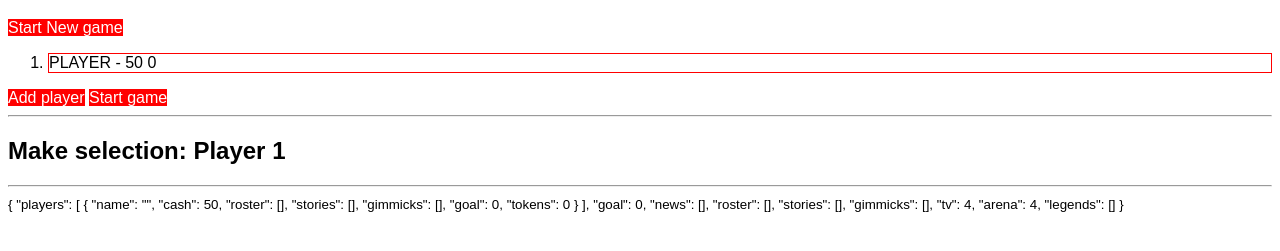
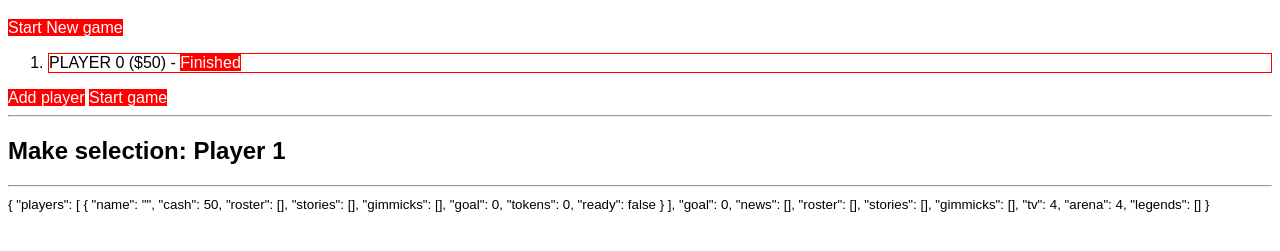
Before and after one commit to frazerwilson2/territory-vue, a plain HTML site: page index.html in a window 1280 px wide. Both pictures are taken after a click on the link "Start New game". Shown: the part 61-312 px from the top of the page. Drawn offline with nearby package versions, Linux system fonts and the light colour scheme.

Commit message:
picking roster functionality

```diff
--- a/app.js
+++ b/app.js
@@ -15,31 +15,24 @@ var app = new Vue({
       arena:4,
       legends:[]
     },
-    player: {
-      name: '',
-      cash:50,
-      roster:[],
-      stories:[],
-      gimmicks:[],
-      goal:0,
-      tokens: 0
-    },
     currentPlayer:0
   },
   mounted: function() {
   this.getRoster();
   },
   methods: {
-    nextPlayer: function(){
-      this.currentPlayer + 1 == this.game.players.length ? this.currentPlayer = 0 : this.currentPlayer++;
-    },
-    fetchEvents: function(){
-      fetch('/data.json')
-      .then(blob => blob.json())
-      .then(data => this.$set(this,'todos', data));
-    },
     newPlayer: function(){
-      this.game.players.push(this.player);
+      var nextup = {
+        name: '',
+        cash:50,
+        roster:[],
+        stories:[],
+        gimmicks:[],
+        goal:0,
+        tokens: 0,
+        ready: false
+      };
+      this.game.players.push(nextup);
     },
     getRoster:function(){
       fetch('/roster.json')
@@ -48,18 +41,41 @@ var app = new Vue({
     },
     pickRoster: function(){
       this.game.roster = this.rawRoster.map(w => w.Id);
+    },
+    // The setup roster pick
+    addToRoster: function(data){
+      this.game.players[this.currentPlayer].roster.push(data.id);
+      this.game.players[this.currentPlayer].cash -= data.val;
+    },
+    nextPlayer: function(){
+      this.currentPlayer + 1 == this.game.players.length ? this.currentPlayer = 0 : this.currentPlayer++;
+      if(this.game.players[this.currentPlayer].ready){this.nextPlayer()}
+    },
+    donePurchase: function(){
+      this.game.players[this.currentPlayer].ready = true;
+      var readyCount = 0;
+      for(var i=0;i<this.game.players.length;i++){
+        if (this.game.players[i].ready) {readyCount++}
+      }
+      if(readyCount == this.game.players.length) {
+        alert('lets play');
+      }
+      else {
+      this.nextPlayer();
+      }
     }
   },
   components: {
     'wrestler': {
-      props: ['data'],
-      template: '<div class="box">\
-      <h2>{{data.Name}}</h2>\
-      ({{data.Val}}) <a v-on:click="increment()">Purchase</a>\
+      props: ['data', 'cash'],
+      template: '<div class="box" v-bind:class="{ assigned: data.assigned || !cash }">\
+      <h2>{{data.Name}} ({{data.val}})</h2>\
+      ({{data.Val}}) <a v-on:click="purchaseRoster()" v-if="!data.assigned">Purchase</a>\
       </div>',
       methods: {
-        increment: function () {
-          console.log(this.data.Name)
+        purchaseRoster: function () {
+          this.data.assigned = true;
+          app.$emit('addToRoster', {id:this.data.Id, val:this.data.val});
           app.$emit('nextPlayer', 'switch to' + this.data.Id);
         }
       }
@@ -67,8 +83,11 @@ var app = new Vue({
   }
 });
 
-app.$on('nextPlayer', function (msg) {
+app.$on('nextPlayer', function (x) {
   this.nextPlayer();
+})
+app.$on('addToRoster', function (data) {
+  this.addToRoster(data);
 })
 
 /*
--- a/index.html
+++ b/index.html
@@ -16,6 +16,9 @@
   .active {
     border:1px red solid;
   }
+  .assigned {
+    opacity: 0.5;
+  }
   </style>
 </head>
 <body>
@@ -23,16 +26,18 @@
 <h1>New game</h1>
 <a @click="newPlayer">Start New game</a>
 <ol>
-  <li v-for="(player, index) in game.players" v-bind:class="{ active: currentPlayer == index }">
-    PLAYER - {{player.cash}} {{index}}
+  <li v-for="(player, index) in game.players" v-bind:class="{ active: currentPlayer == index, assigned: player.ready }">
+    PLAYER {{index}} (${{player.cash}}) -
+    <span v-for="guy in player.roster">{{rawRoster[guy - 1].Name}}, </span>
+    <a @click="donePurchase()" v-if="!player.ready">Finished</a>
   </li>
 </ol>
 <a @click="newPlayer" v-if="game.players.length && game.players.length < 4">Add player</a>
-<a @click="pickRoster" v-if="game.players.length && game.players.length < 4">Start game</a>
+<a @click="pickRoster" v-if="game.players.length">Start game</a>
 
 <hr/>
 <h2>Make selection: Player {{currentPlayer + 1}}</h2>
-<wrestler v-for="guy in game.roster" v-bind:data="rawRoster[guy - 1]"></wrestler>
+<wrestler v-for="guy in game.roster" v-bind:data="rawRoster[guy - 1]" v-bind:cash="game.players[currentPlayer].cash >= rawRoster[guy - 1].val"></wrestler>
 <hr/>
 <small>{{game}}</small>
 </div>
--- a/roster.json
+++ b/roster.json
@@ -13,7 +13,8 @@
 		"height":5.2,
 		"weight":320,
 		"charisma":5,
-		"ability":7
+		"ability":7,
+		"assigned":false
 		},
 	{
 		"Name":"Test 2",
@@ -29,6 +30,41 @@
 		"height":5.2,
 		"weight":320,
 		"charisma":5,
-		"ability":7
+		"ability":7,
+		"assigned":false
+		},
+	{
+		"Name":"Test 3",
+		"Id":3,
+		"val":7,
+		"inc":0,
+		"isChamp":false,
+		"isWChamp":false,
+		"type":"singles",
+		"gender":"m",
+		"style":"technical",
+		"theme":"athlete",
+		"height":5.2,
+		"weight":320,
+		"charisma":5,
+		"ability":7,
+		"assigned":false
+		},
+	{
+		"Name":"Test 4",
+		"Id":4,
+		"val":43,
+		"inc":0,
+		"isChamp":false,
+		"isWChamp":false,
+		"type":"singles",
+		"gender":"m",
+		"style":"technical",
+		"theme":"athlete",
+		"height":5.2,
+		"weight":320,
+		"charisma":5,
+		"ability":7,
+		"assigned":false
 		}
 ]
```
